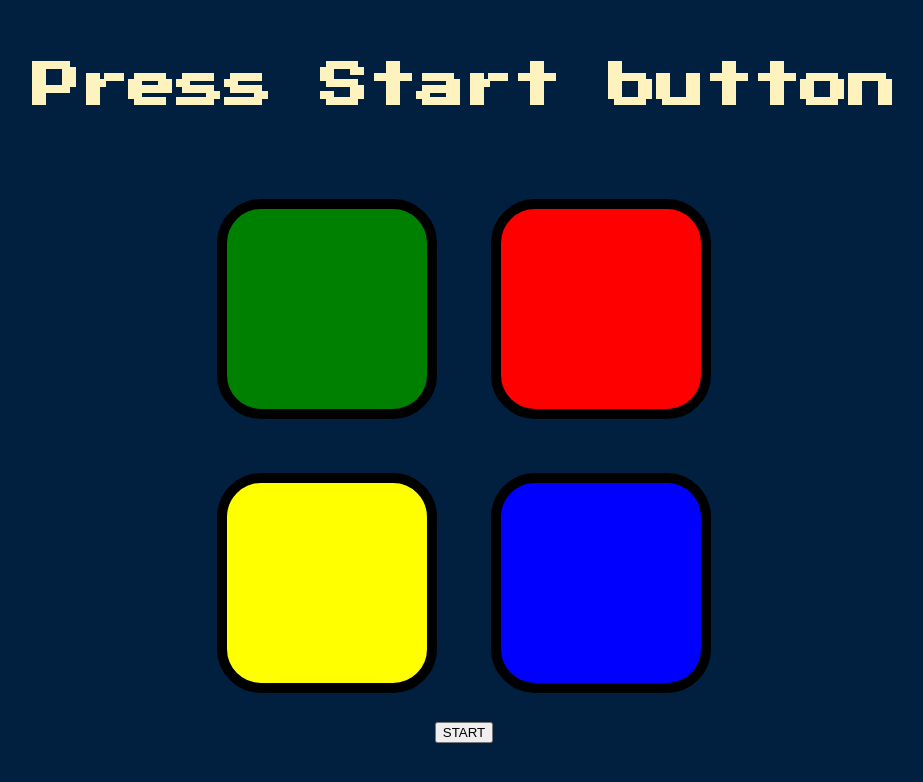
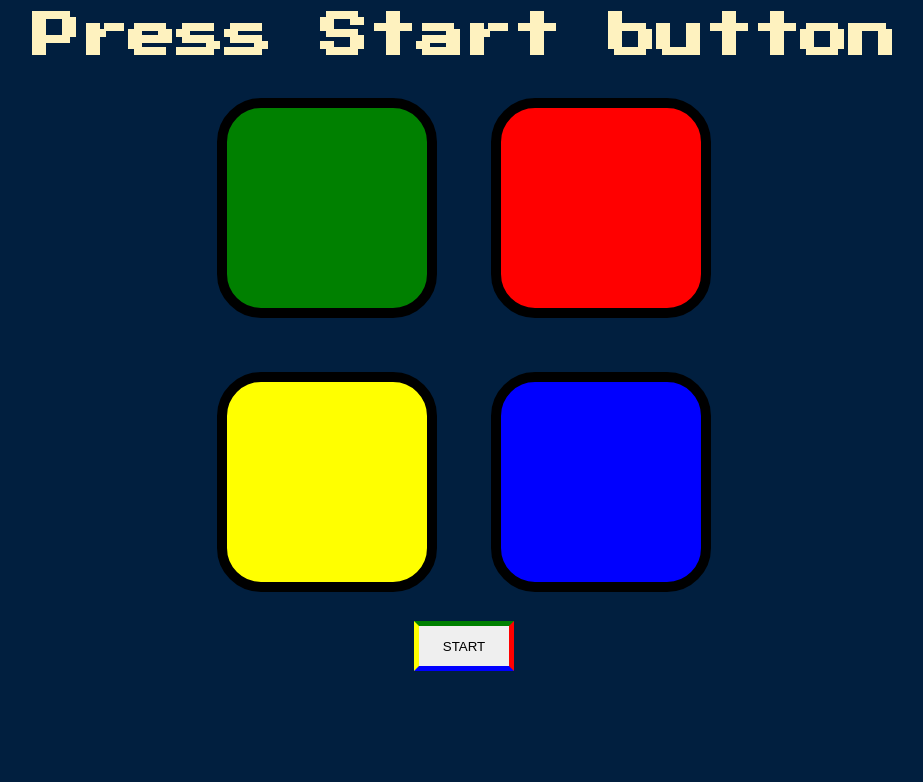
Before and after one commit to ChetanDehane/SimonGame, a plain HTML site: page index.html in a window 1280 px wide. Shown: the whole page, without its empty margins (176-1099 px from the left). Drawn offline with nearby package versions, Linux system fonts and the light colour scheme.

Commit message:
Update styles.css

```diff
--- a/styles.css
+++ b/styles.css
@@ -6,7 +6,7 @@ body {
 #level-title {
   font-family: 'Press Start 2P', cursive;
   font-size: 3rem;
-  margin: 5%;
+  margin: 1%;
   color: #FEF2BF;
 }
 
@@ -24,6 +24,15 @@ body {
   width: 200px;
   border: 10px solid black;
   border-radius: 20%;
+}
+
+.start-btn {
+  width: 100px;
+  height: 50px;
+  border-top: 5px solid green;
+  border-right: 5px solid red;
+  border-bottom: 5px solid blue;
+  border-left: 5px solid yellow;
 }
 
 .game-over {
```
